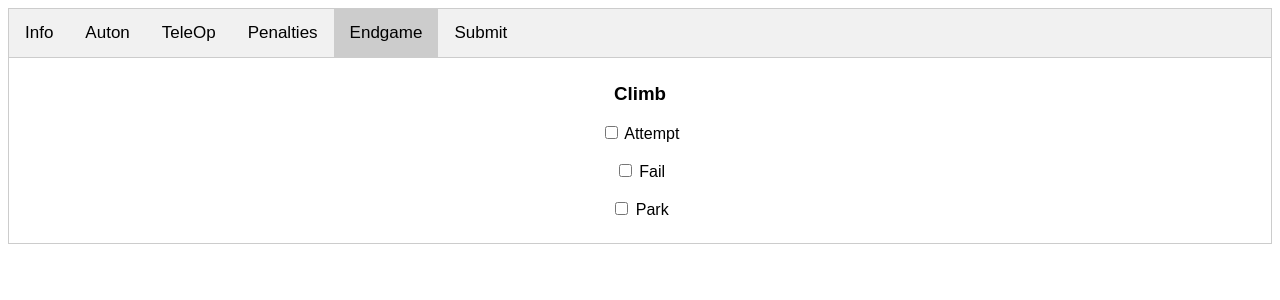
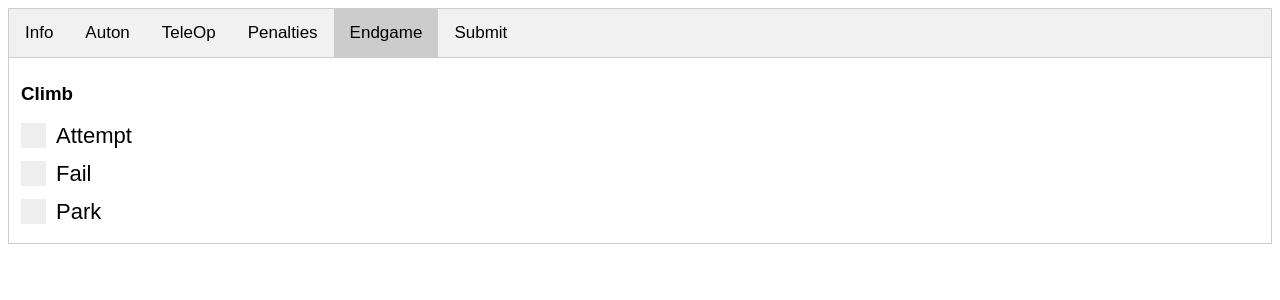
Before and after one commit to aryanindarapu/Scouting-System-2018, a PHP site: page /scoutingSystem.html in a window 1280 px wide, after a click on "Endgame". Shown: the top 300 px of the page. Run offline with PHP 8.4, Linux system fonts and the light colour scheme.

Commit message:
Add files via upload

```diff
--- /dev/null
+++ b/EndGame.css
@@ -0,0 +1,64 @@
+.container {
+    display: block;
+    position: relative;
+    padding-left: 35px;
+    margin-bottom: 12px;
+    cursor: pointer;
+    font-size: 22px;
+    -webkit-user-select: none;
+    -moz-user-select: none;
+    -ms-user-select: none;
+    user-select: none;
+}
+
+/* Hide the browser's default checkbox */
+.container input {
+    position: absolute;
+    opacity: 0;
+    cursor: pointer;
+}
+
+/* Create a custom checkbox */
+.checkmark {
+    position: absolute;
+    top: 0;
+    left: 0;
+    height: 25px;
+    width: 25px;
+    background-color: #eee;
+}
+
+/* On mouse-over, add a grey background color */
+.container:hover input ~ .checkmark {
+    background-color: #ccc;
+}
+
+/* When the checkbox is checked, add a blue background */
+.container input:checked ~ .checkmark {
+    background-color: #2196F3;
+}
+
+/* Create the checkmark/indicator (hidden when not checked) */
+.checkmark:after {
+    content: "";
+    position: absolute;
+    display: none;
+}
+
+/* Show the checkmark when checked */
+.container input:checked ~ .checkmark:after {
+    display: block;
+}
+
+/* Style the checkmark/indicator */
+.container .checkmark:after {
+    left: 9px;
+    top: 5px;
+    width: 5px;
+    height: 10px;
+    border: solid white;
+    border-width: 0 3px 3px 0;
+    -webkit-transform: rotate(45deg);
+    -ms-transform: rotate(45deg);
+    transform: rotate(45deg);
+}
--- a/scoutingSystem.css
+++ b/scoutingSystem.css
@@ -36,3 +36,27 @@ body {font-family: Arial;}
     border: 1px solid #ccc;
     border-top: none;
 }
+
+.submit {
+	font-family: 'Press Start 2P', cursive;
+	display: inline-block;
+	padding: 15px 25px;
+	font-size: 24px;
+	cursor: pointer;
+	text-align: center;
+	text-decoration: none;
+	outline: none;
+	color: #fff;
+	background-color: #4CAF50;
+	border: none;
+	border-radius: 15px;
+	box-shadow: 0 9px #999;
+}
+
+.submit:hover {background-color: #3e8e41}
+
+.submit:active {
+background-color: #3e8e41;
+box-shadow: 0 5px #666;
+transform: translateY(4px);
+}
--- a/scoutingSystem.html
+++ b/scoutingSystem.html
@@ -3,6 +3,8 @@
 	<head>
 		<script src = "scoutingSystem.js"></script>
 		<link rel = "stylesheet" type = "text/css" href = "scoutingSystem.css">
+		<link rel = "stylesheet" type = "text/css" href = "EndGame.css">
+		<link href = "https://fonts.googleapis.com/css?family=Press+Start+2P" rel = "stylesheet">
 		<title>Scouting System</title>
 		<div class = "tab">
 			<button id = "default" class = "tablinks" onclick = "openTab(event, 'Info')">Info</button>
@@ -40,29 +42,40 @@
 				<h3>Penalties</h3>
 				<p>Fouls:</p>
 				<p id = "foul">0</p>
-				<input value = "+" type="button" onclick="add(1, 0)">
-				<input value = "-" type="button" onclick="add(-1, 0)">
+				<input value = "+" type = "button" onclick = "add(1, 0)">
+				<input value = "-" type = "button" onclick = "add(-1, 0)">
 				<p>Technical Fouls:</p>
 				<p id = "tech">0</p>
-				<input value = "+" type="button" onclick="add(1, 1)">
-				<input value = "-" type="button" onclick="add(-1, 1)"><br><br>
+				<input value = "+" type = "button" onclick = "add(1, 1)">
+				<input value = "-" type = "button" onclick = "add(-1, 1)"><br><br>
 				<input id = "yellow" type = "checkbox"> Yellow Card <br><br>
 				<input id = "red" type = "checkbox"> Red Card
 			</div>
+		</center>
 
 			<div id = "Endgame" class = "tabcontent">
 				<h3>Climb</h3>
-				<input id="attempt" type="checkbox"> Attempt <br><br>
-				<input id="fail" type="checkbox"> Fail <br><br>
-				<input id="park" type="checkbox"> Park <br><br>
+				<label class = "container">Attempt
+					<input type = "checkbox">
+					<span class = "checkmark"></span>
+				</label>
+
+				<label class = "container">Fail
+					<input type = "checkbox">
+					<span class = "checkmark"></span>
+				</label>
+
+				<label class = "container">Park
+					<input type = "checkbox">
+					<span class = "checkmark"></span>
+				</label>
 			</div>
 
 			<div id = "Submit" class = "tabcontent">
 				<h3>Submit</h3>
 				<textarea rows = "4" cols = "50" id = "comment" placeholder = "Add Comments..."></textarea><br>
-				<input type = "submit" onclick="submit()">
+				<input type = "submit" class = "submit" onclick = "submit()">
 			</div>
-		</center>
 	</body>
 
 	<script>document.getElementById("default").click();
--- a/scoutingSystem.js
+++ b/scoutingSystem.js
@@ -16,8 +16,8 @@ var idArray = ["foul", "tech"]
 function add(n, id) {
 	x = parseInt(document.getElementById(idArray[id]).innerHTML);
 	x += n;
-	if (x<0) {
-		x=0
+	if (x < 0) {
+		x = 0;
 	}
 	document.getElementById(idArray[id]).innerHTML = x.toString();
 }
```
